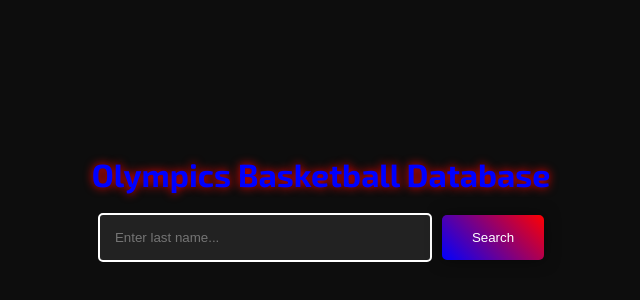
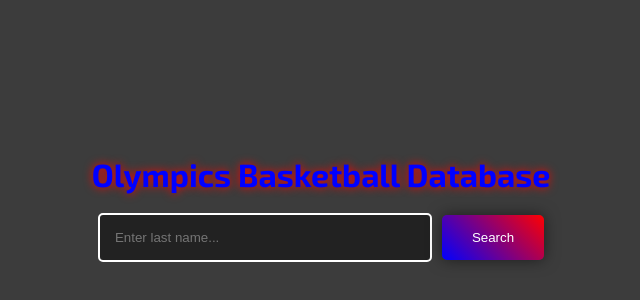
Before and after one commit to kcinnd/basketball, a plain HTML site: page index.html in a window 1280 px wide. Shown: the part 192-492 px from the top of the page, without its empty margins (319-959 px from the left). Drawn offline with Linux system fonts and the light colour scheme.

Commit message:
Update style.css

```diff
--- a/style.css
+++ b/style.css
@@ -1,7 +1,7 @@
 @import url('https://fonts.googleapis.com/css2?family=Exo+2:ital,wght@0,100..900;1,100..900&display=swap');
 
 body {
-    background-color: #0d0d0d;
+    background-color: #3C3C3C;
     color: #fff;
     font-family: 'Exo 2', sans-serif;
     display: flex;
```
